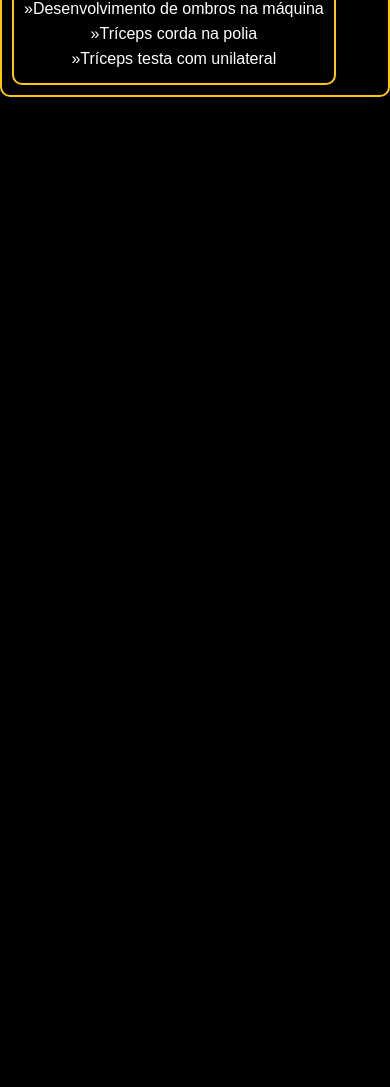
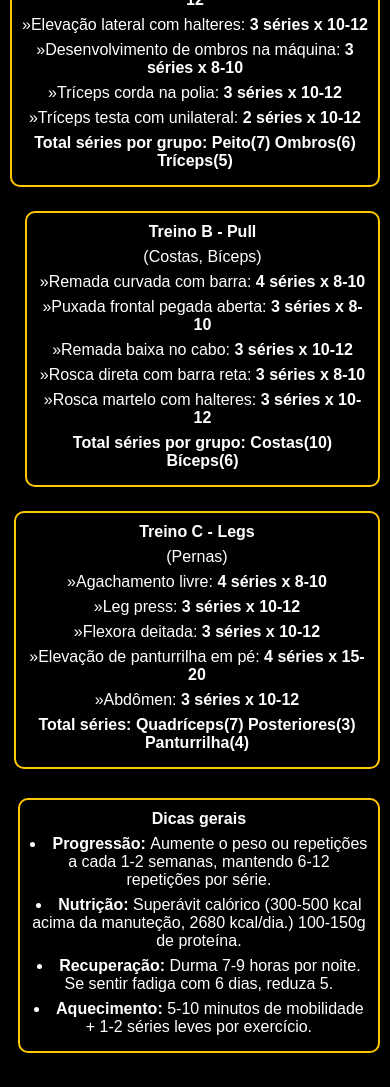
Before and after one commit to wilnervictor/treino, a plain HTML site: page index.html in a window 390 px wide. Shown: the part 287-1374 px from the top of the page. Before the commit the page ends 844 px from the top, so only its background shows below. Drawn offline with Linux system fonts and the light colour scheme.

Commit message:
Versão f.1

```diff
--- a/index.html
+++ b/index.html
@@ -14,19 +14,47 @@
             <table>
                 <tr><th>Treino A - Push</th></tr>
                 <tr><td>(Peito, Ombros, Tríceps)</td></tr>
-                <tr><td>&raquo;Supino reto com barra</td></tr>
-                <tr><td>&raquo;Supino inclinado com halteres</td></tr>
-                <tr><td>&raquo;Elevação lateral com halteres</td></tr>
-                <tr><td>&raquo;Desenvolvimento de ombros na máquina</td></tr>
-                <tr><td>&raquo;Tríceps corda na polia</td></tr>
-                <tr><td>&raquo;Tríceps testa com unilateral</td></tr>
+                <tr><td>&raquo;Supino reto com barra: <strong>4 séries x 8-10</strong></td></tr>
+                <tr><td>&raquo;Supino inclinado com halteres: <strong>3 séries x 10-12</strong></td></tr>
+                <tr><td>&raquo;Elevação lateral com halteres: <strong>3 séries x 10-12</strong></td></tr>
+                <tr><td>&raquo;Desenvolvimento de ombros na máquina: <strong>3 séries x 8-10</strong></td></tr>
+                <tr><td>&raquo;Tríceps corda na polia: <strong>3 séries x 10-12</strong></td></tr>
+                <tr><td>&raquo;Tríceps testa com unilateral: <strong>2 séries x 10-12</strong></td></tr>
+                <tr><td><strong>Total séries por grupo: Peito(7) Ombros(6) Tríceps(5)</strong></td></tr>
             </table>
         </div>
         <div id="t2">
-
+            <table>
+                <tr><th>Treino B - Pull</th></tr>
+                <tr><td>(Costas, Bíceps)</td></tr>
+                <tr><td>&raquo;Remada curvada com barra: <strong>4 séries x 8-10</strong></td></tr>
+                <tr><td>&raquo;Puxada frontal pegada aberta: <strong>3 séries x 8-10</strong></td></tr>
+                <tr><td>&raquo;Remada baixa no cabo: <strong>3 séries x 10-12</strong></td></tr>
+                <tr><td>&raquo;Rosca direta com barra reta: <strong>3 séries x 8-10</strong></td></tr>
+                <tr><td>&raquo;Rosca martelo com halteres: <strong>3 séries x 10-12</strong></td></tr>
+                <tr><td><strong>Total séries por grupo: Costas(10) Bíceps(6)</strong></td></tr>
+            </table>
         </div>
         <div id="t3">
-
+            <table>
+                <tr><th>Treino C - Legs</th></tr>
+                <tr><td>(Pernas)</td></tr>
+                <tr><td>&raquo;Agachamento livre: <strong>4 séries x 8-10</strong></td></tr>
+                <tr><td>&raquo;Leg press: <strong>3 séries x 10-12</strong></td></tr>
+                <tr><td>&raquo;Flexora deitada: <strong>3 séries x 10-12</strong></td></tr>
+                <tr><td>&raquo;Elevação de panturrilha em pé: <strong>4 séries x 15-20</strong></td></tr>
+                <tr><td>&raquo;Abdômen: <strong>3 séries x 10-12</strong></td></tr>
+                <tr><td><strong>Total séries: Quadríceps(7) Posteriores(3) Panturrilha(4)</strong></td></tr>
+            </table>
+        </div>
+        <div id="t4">
+            <table>
+                <tr><th>Dicas gerais</th></tr>
+                <tr><td><ul><li><strong>Progressão: </strong>Aumente o peso ou repetições a cada 1-2 semanas, mantendo 6-12 repetições por série.</li></ul></td></tr>
+                <tr><td><ul><li><strong>Nutrição: </strong>Superávit calórico (300-500 kcal acima da manuteção, 2680 kcal/dia.) 100-150g de proteína.</li></ul></td></tr>
+                <tr><td><ul><li><strong>Recuperação: </strong>Durma 7-9 horas por noite. Se sentir fadiga com 6 dias, reduza 5.</li></ul></td></tr>
+                <tr><td><ul><li><strong>Aquecimento: </strong>5-10 minutos de mobilidade + 1-2 séries leves por exercício.</li></ul></td></tr>
+            </table>
         </div>
     </main>
 </body>
--- a/src/style.css
+++ b/src/style.css
@@ -23,7 +23,7 @@ body h2{
 }
 main{
     margin: auto;
-    max-width: 900px;
+    max-width: 1265px;
     border-radius: 10px;
     border: 2px solid #FFC704;
     color: white;
@@ -38,3 +38,57 @@ table{
 th, td{
     padding-bottom: 5px;
 }
+div{
+    display: inline-block;
+}
+main ul li {
+    list-style-position: inside;
+
+}
+#t4{
+    margin-left: 17vw;
+    margin-top: 10px;
+}
+@media (max-width: 900px){
+    main{
+        border: none;
+    }
+    table{
+        margin-bottom: 20px;
+    }
+    #t1{
+        margin-left: 2.5vw;
+    }
+    #t2{
+      margin-left: 15px;
+    }
+    #t3{
+        margin-left: 25vw;
+    }
+    body h2{
+        margin-bottom: 25px;
+    }
+    #t4{
+        margin-left: 2vw;
+        margin-top: 5px;
+    }
+}
+@media (max-width: 700px){
+    main{
+        border: none;
+    }
+    table{
+        margin-bottom: 20px;
+    }
+    #t2{
+      margin-left: 15px;
+    }
+    #t3{
+        margin-left: 1vw;
+    }
+}
+@media (max-width: 1000px){
+    #t1{
+        margin-left: 0px;
+    }
+}
```
